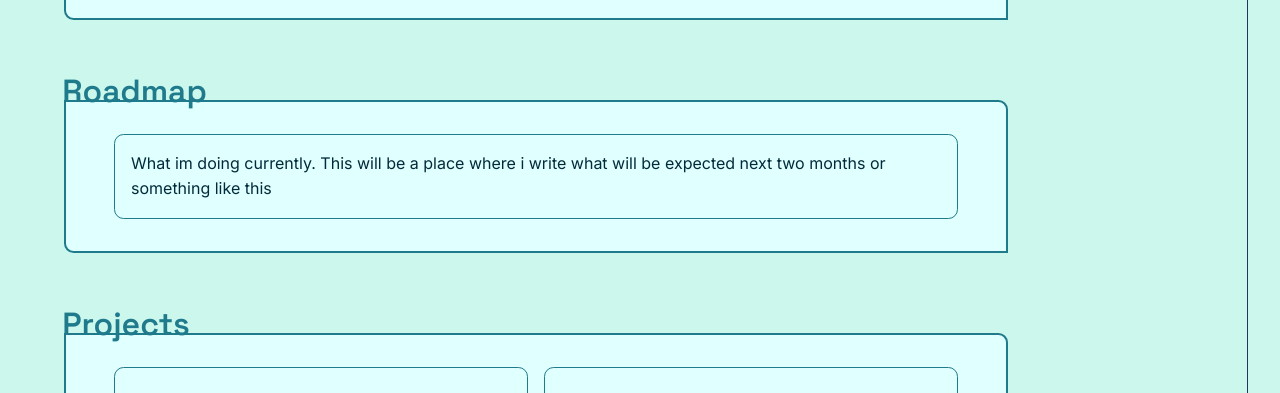
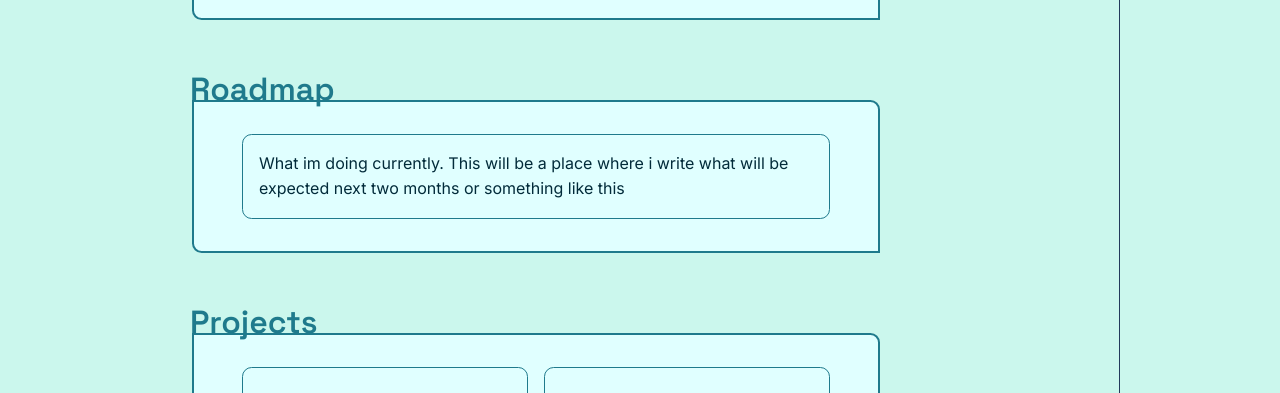
Before and after one commit to gilotin/Pocket-Adventure, a React (Vite) app: page / in a window 1280 px wide. Shown: the part 207-600 px from the top of the page. Built offline with nearby package versions, Linux system fonts and the light colour scheme.

Commit message:
fix: minor changes to css for better ui

```diff
--- a/src/app/pages/Home/HomePage.module.css
+++ b/src/app/pages/Home/HomePage.module.css
@@ -41,5 +41,5 @@ section {
     font-family: var(--font-heading);
     color: var(--teal);
     font-size: 2rem;
-    transform: translate(-3.23rem, -3.9rem)
+    transform: translate(-3.25rem, -4rem)
 }
--- a/src/components/layout/MainLayout.module.css
+++ b/src/components/layout/MainLayout.module.css
@@ -1,8 +1,11 @@
 /* those are for testing */
+.layoutBackground {
+    background-color: var(--frozen-water);
+    min-height: 100vh;
+}
 
 .appWrapper {
     display: grid;
-    min-height: 100vh;
     grid-template-columns: 1fr 15rem;
     grid-template-rows: 1fr auto;
     grid-template-areas: "main sidebar"
@@ -10,7 +13,10 @@
         "footer footer";
     ;
     padding: 3rem 2rem;
-    background-color: var(--frozen-water);
+
+    max-width: 75rem;
+    width: 80%;
+    margin: auto;
 
 }
 
@@ -22,7 +28,8 @@
     right: 5rem;
     padding-right: 1rem;
     text-transform: uppercase;
-    display: block;
+
+
 }
 
 .main {
--- a/src/components/layout/MainLayout.tsx
+++ b/src/components/layout/MainLayout.tsx
@@ -4,6 +4,7 @@ import { Outlet } from "react-router";
 
 export function MainLayout() {
     return (
+        <div className={styles.layoutBackground}>
             <div className={styles.appWrapper}>
                 <aside className={styles.sidebar}>{<Navigation />}</aside>
                 <main className={styles.main}>{<Outlet />}</main>
@@ -11,5 +12,6 @@ export function MainLayout() {
                     <p>Test footer. All bla bla reserved. 2025</p>
                 </footer>
             </div>
+        </div>
     );
 }
```
Lines whose indentation alone changed are shown as unchanged.
